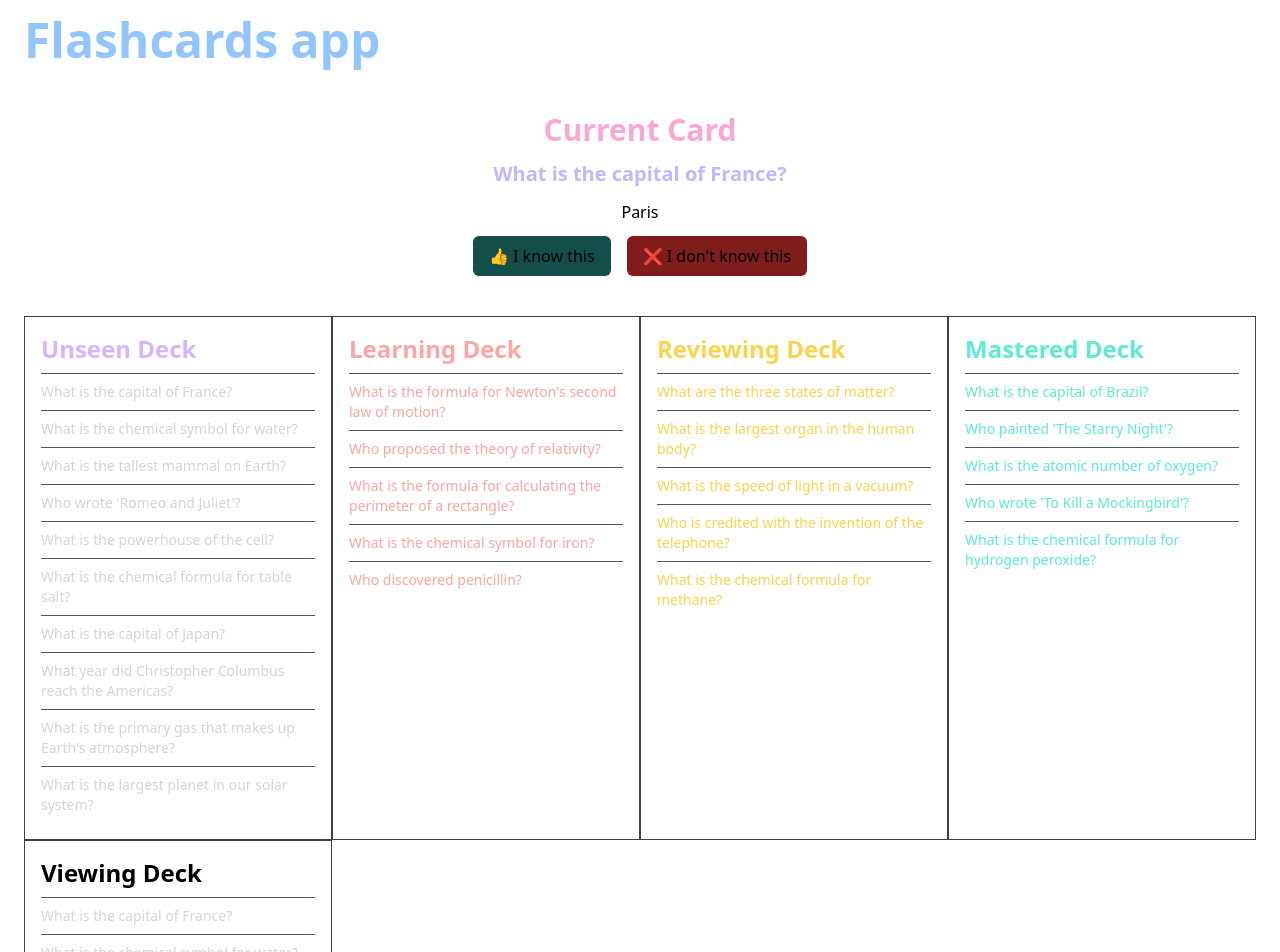
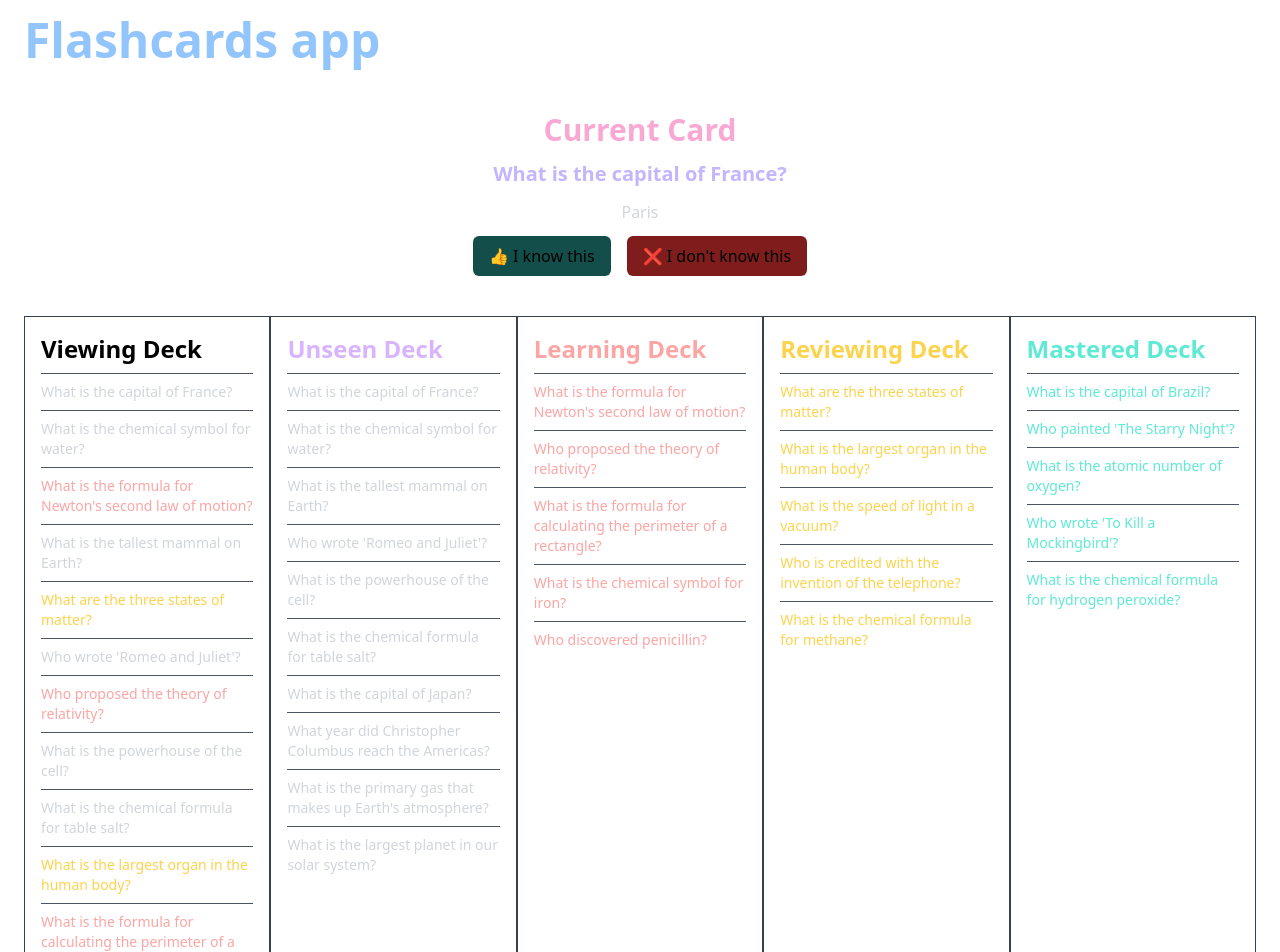
Before and after one commit to priyanshu-bharti/flashcards, a React app: page / in a window 1280 px wide. Shown: the top 952 px of the page. Built offline with nearby package versions, Linux system fonts and the light colour scheme; the HTML template or start-up script is replaced by a standard one.

Commit message:
Create Custom Hook for Managing Flashcards

```diff
--- a/src/App.tsx
+++ b/src/App.tsx
@@ -1,81 +1,21 @@
-import { useEffect, useState } from "react";
-import {
-    Flashcard,
-    unseenDeckData,
-    learningDeckData,
-    reviewingDeckData,
-    masteredDeckData,
-} from "./data";
 import CurrentCard from "./CurrentCard";
 import CardList from "./CardList";
+import { useViewingDeck } from "./useViewingDeck";
 
 function App() {
-    const LEARNING_THRESHOLD = 3;
-    const REVIEW_THRESHOLD = 5;
+    const [
+        currCardIdx,
+        viewingDeck,
+        unseenDeck,
+        learningDeck,
+        reviewingDeck,
+        masteredDeck,
+        handlePositive,
+        handleNegative,
+    ] = useViewingDeck();
 
-    const [unseenDeck, setUnseenDeck] = useState<Flashcard[]>(unseenDeckData);
-    const [learningDeck, setLearningDeck] =
-        useState<Flashcard[]>(learningDeckData);
-    const [reviewingDeck, setReviewingDeck] =
-        useState<Flashcard[]>(reviewingDeckData);
-    const [masteredDeck, setMasteredDeck] =
-        useState<Flashcard[]>(masteredDeckData);
-    const [viewingDeck, setViewingDeck] = useState<Flashcard[]>([]);
-    const [currentCard, setCurrentCard] = useState<number>(0);
-
-    useEffect(() => {
-        const V = [];
-
-        // Pass 1: Add all the items from the unseen deck
-        V.push(...unseenDeck);
-        console.log(V);
-
-        // Pass 2: Add items from Learning deck to 3rd consecutive position
-        for (
-            let i = 0;
-            i < Math.min(learningDeck.length, Math.floor(V.length / 3));
-            i++
-        ) {
-            V.splice((i + 1) * LEARNING_THRESHOLD - 1, 0, learningDeck[i]);
-        }
-
-        // If length of Viewing deck is not a multiple of 3, add items from Learning and Reviewing deck alternately
-        if (V.length % LEARNING_THRESHOLD !== 0) {
-            const remaining = V.length % LEARNING_THRESHOLD;
-
-            for (let i = 0; i < remaining; i++) {
-                if (i % 2 === 0) V.push(learningDeck[Math.floor(i / 2)]);
-                else V.push(reviewingDeck[Math.floor(i / 2)]);
-            }
-        }
-
-        // Pass: 3 Add items from reviewing deck every 5th consecutive position
-        for (
-            let i = 0;
-            i < Math.min(reviewingDeck.length, Math.floor(V.length / 5));
-            i++
-        ) {
-            V.splice((i + 1) * REVIEW_THRESHOLD - 1, 0, reviewingDeck[i]);
-        }
-
-        // Final Pass: Append Item from mastered deck
-        V.push(...masteredDeck);
-        setViewingDeck(V.filter((i) => i !== undefined));
-    }, [learningDeck, reviewingDeck, unseenDeck, masteredDeck]);
-
-    function handlePositive() {
-        console.log("I know this");
-        // If unseen deck contains this card & viewingDeck[currentCard].deck === "unseen", pysh to mastered deck
-        // If learning deck contains this card & viewingDeck[currentCard].deck === "learning", push to reviewing deck
-        // If reviewing deck contains this card & viewingDeck[currentCard].deck === "reviewing", push to mastered deck
-        setCurrentCard((prevState) => (prevState + 1) % viewingDeck.length);
-    }
-
-    function handleNegative() {
-        console.log("I don't know this");
-        // If this card is in any deck other than learning, push to learning deck
-        setCurrentCard((prevState) => (prevState + 1) % viewingDeck.length);
-    }
+    /*
+     */
 
     return (
         <div className="space-y-8 px-6 mx-auto">
@@ -83,7 +23,7 @@ function App() {
                 Flashcards app
             </h1>
 
-            <CurrentCard viewingDeck={viewingDeck} currentCard={currentCard}>
+            <CurrentCard viewingDeck={viewingDeck} currentCard={currCardIdx}>
                 <button
                     onClick={handlePositive}
                     className="bg-teal-900 px-4 py-2 rounded-md"
@@ -99,12 +39,12 @@ function App() {
             </CurrentCard>
 
             <div className="">
-                <div className="py-2 grid grid-cols-4">
+                <div className="py-2 grid grid-cols-5">
+                    <CardList deck={viewingDeck} title="Viewing Deck" />
                     <CardList deck={unseenDeck} title="Unseen Deck" />
                     <CardList deck={learningDeck} title="Learning Deck" />
                     <CardList deck={reviewingDeck} title="Reviewing Deck" />
                     <CardList deck={masteredDeck} title="Mastered Deck" />
-                    <CardList deck={viewingDeck} title="Viewing Deck" />
                 </div>
             </div>
         </div>
--- a/src/CardList.tsx
+++ b/src/CardList.tsx
@@ -5,6 +5,7 @@ const colors = {
     "Learning Deck": "text-red-300",
     "Reviewing Deck": "text-amber-300",
     "Mastered Deck": "text-teal-300",
+    "Viewing Deck": "",
 };
 
 const deckColor = {
@@ -19,7 +20,12 @@ function CardList({
     title,
 }: {
     deck: Flashcard[];
-    title: "Unseen Deck" | "Reviewing Deck" | "Learning Deck" | "Mastered Deck";
+    title:
+        | "Unseen Deck"
+        | "Reviewing Deck"
+        | "Learning Deck"
+        | "Mastered Deck"
+        | "Viewing Deck";
 }) {
     return (
         <div className="border border-gray-700 p-4 divide-y divide-gray-600">
--- a/src/CurrentCard.tsx
+++ b/src/CurrentCard.tsx
@@ -10,6 +10,14 @@ function CurrentCard({
     currentCard: number;
     viewingDeck: Flashcard[];
 }) {
+
+    const deckColor = {
+        unseen: "text-gray-300",
+        learning: "text-red-300",
+        reviewing: "text-amber-300",
+        mastered: "text-teal-300",
+    };
+
     if (!viewingDeck[currentCard])
         return (
             <div className="font-bold text-3xl text-pink-300 text-center">
@@ -22,7 +30,7 @@ function CurrentCard({
             <h2 className="text-xl font-bold text-violet-300">
                 {viewingDeck[currentCard].question}
             </h2>
-            <p className="">{viewingDeck[currentCard].answer}</p>
+            <p className={deckColor[viewingDeck[currentCard].deck]}>{viewingDeck[currentCard].answer}</p>
             <div className="flex gap-4 justify-center">{children}</div>
         </div>
     );
--- /dev/null
+++ b/src/useViewingDeck.ts
@@ -0,0 +1,169 @@
+import { useEffect, useState } from "react";
+import {
+    Flashcard,
+    learningDeckData,
+    masteredDeckData,
+    reviewingDeckData,
+    unseenDeckData,
+} from "./data";
+
+function createViewingDeck(
+    V: Flashcard[],
+    unseenDeck: Flashcard[],
+    learningDeck: Flashcard[],
+    reviewingDeck: Flashcard[],
+    masteredDeck: Flashcard[]
+) {
+    const LEARNING_INTERVAL = 3;
+    const REVIEW_INTERVAL = 5;
+
+    // Pass 1: Add all the items from the unseen deck
+    V.push(...unseenDeck);
+
+    // Pass 2: Add items from Learning deck to every LEARNING_INTERVAL consecutive positions
+    for (let i = 0; i < learningDeck.length; i++) {
+        const insertionIndex = (i + 1) * LEARNING_INTERVAL - 1;
+        if (insertionIndex < V.length) {
+            V.splice(insertionIndex, 0, learningDeck[i]);
+        } else {
+            // If V's length is not enough, add the remaining learning cards to the end
+            V.push(...learningDeck.slice(i));
+            break;
+        }
+    }
+
+    // Pass 3: Add items from reviewing deck to every REVIEW_INTERVAL consecutive positions
+    for (let i = 0; i < reviewingDeck.length; i++) {
+        const insertionIndex = (i + 1) * REVIEW_INTERVAL - 1;
+        if (insertionIndex < V.length) {
+            V.splice(insertionIndex, 0, reviewingDeck[i]);
+        } else {
+            // If V's length is not enough, add the remaining reviewing cards to the end
+            V.push(...reviewingDeck.slice(i));
+            break;
+        }
+    }
+
+    // Final Pass: Append Item from mastered deck
+    V.push(...masteredDeck);
+}
+
+export function useViewingDeck(): [
+    number,
+    Flashcard[],
+    Flashcard[],
+    Flashcard[],
+    Flashcard[],
+    Flashcard[],
+    () => void,
+    () => void
+] {
+    const [usnDeck, setUsnDeck] = useState<Flashcard[]>(unseenDeckData);
+    const [lrnDeck, setLrnDeck] = useState<Flashcard[]>(learningDeckData);
+    const [revDeck, setRevDeck] = useState<Flashcard[]>(reviewingDeckData);
+    const [mstDeck, setMstDeck] = useState<Flashcard[]>(masteredDeckData);
+
+    const [viewingDeck, setViewingDeck] = useState<Flashcard[]>([]);
+    const [currCardIdx, setCurrCardIdx] = useState<number>(0);
+    const currentCard = viewingDeck[currCardIdx];
+
+    const V: Flashcard[] = [];
+
+    createViewingDeck(V, usnDeck, lrnDeck, revDeck, mstDeck);
+
+    useEffect(() => {
+        setViewingDeck(V);
+    }, []);
+
+    function handlePositive() {
+        console.log("I know this");
+
+        if (currentCard.deck === "unseen") {
+            const idx = usnDeck.indexOf(currentCard);
+            if (idx !== -1) {
+                // Remove from the unseen deck
+                const temp = usnDeck.splice(idx, 1)[0];
+                // Push to the mastered deck
+                setMstDeck([...mstDeck, temp]);
+                // Update the unseen deck
+                setUsnDeck([...usnDeck]);
+            }
+        }
+        if (currentCard.deck === "learning") {
+            const idx = lrnDeck.indexOf(currentCard);
+            if (idx !== -1) {
+                // Remove from the learning deck
+                const temp = lrnDeck.splice(idx, 1)[0];
+                // Push to the reviewing deck
+                setRevDeck([...revDeck, temp]);
+                // Update the learning deck
+                setLrnDeck([...lrnDeck]);
+            }
+        }
+        if (currentCard.deck === "reviewing") {
+            const idx = revDeck.indexOf(currentCard);
+            if (idx !== -1) {
+                // Remove from the reviewing deck
+                const temp = revDeck.splice(idx, 1)[0];
+                // Push to the mastered deck
+                setMstDeck([...mstDeck, temp]);
+                // Update the reviewing deck
+                setRevDeck([...revDeck]);
+            }
+        }
+        setCurrCardIdx((prevState) => (prevState + 1) % viewingDeck.length);
+    }
+
+    function handleNegative() {
+        console.log("I don't know this");
+
+        if (currentCard.deck === "unseen") {
+            const idx = usnDeck.indexOf(currentCard);
+            if (idx !== -1) {
+                // Remove from the reviewing deck
+                const temp = usnDeck.splice(idx, 1)[0];
+                // Push to the mastered deck
+                setLrnDeck([...lrnDeck, temp]);
+                // Update the reviewing deck
+                setUsnDeck([...usnDeck]);
+            }
+        }
+
+        if (currentCard.deck === "reviewing") {
+            const idx = revDeck.indexOf(currentCard);
+            if (idx !== -1) {
+                // Remove from the reviewing deck
+                const temp = revDeck.splice(idx, 1)[0];
+                // Push to the mastered deck
+                setLrnDeck([...lrnDeck, temp]);
+                // Update the reviewing deck
+                setRevDeck([...revDeck]);
+            }
+        }
+
+        if (currentCard.deck === "mastered") {
+            const idx = mstDeck.indexOf(currentCard);
+            if (idx !== -1) {
+                // Remove from the reviewing deck
+                const temp = mstDeck.splice(idx, 1)[0];
+                // Push to the mastered deck
+                setLrnDeck([...lrnDeck, temp]);
+                // Update the reviewing deck
+                setMstDeck([...mstDeck]);
+            }
+        }
+
+        setCurrCardIdx((prevState) => (prevState + 1) % viewingDeck.length);
+    }
+
+    return [
+        currCardIdx,
+        viewingDeck,
+        usnDeck,
+        lrnDeck,
+        revDeck,
+        mstDeck,
+        handlePositive,
+        handleNegative,
+    ];
+}
```
